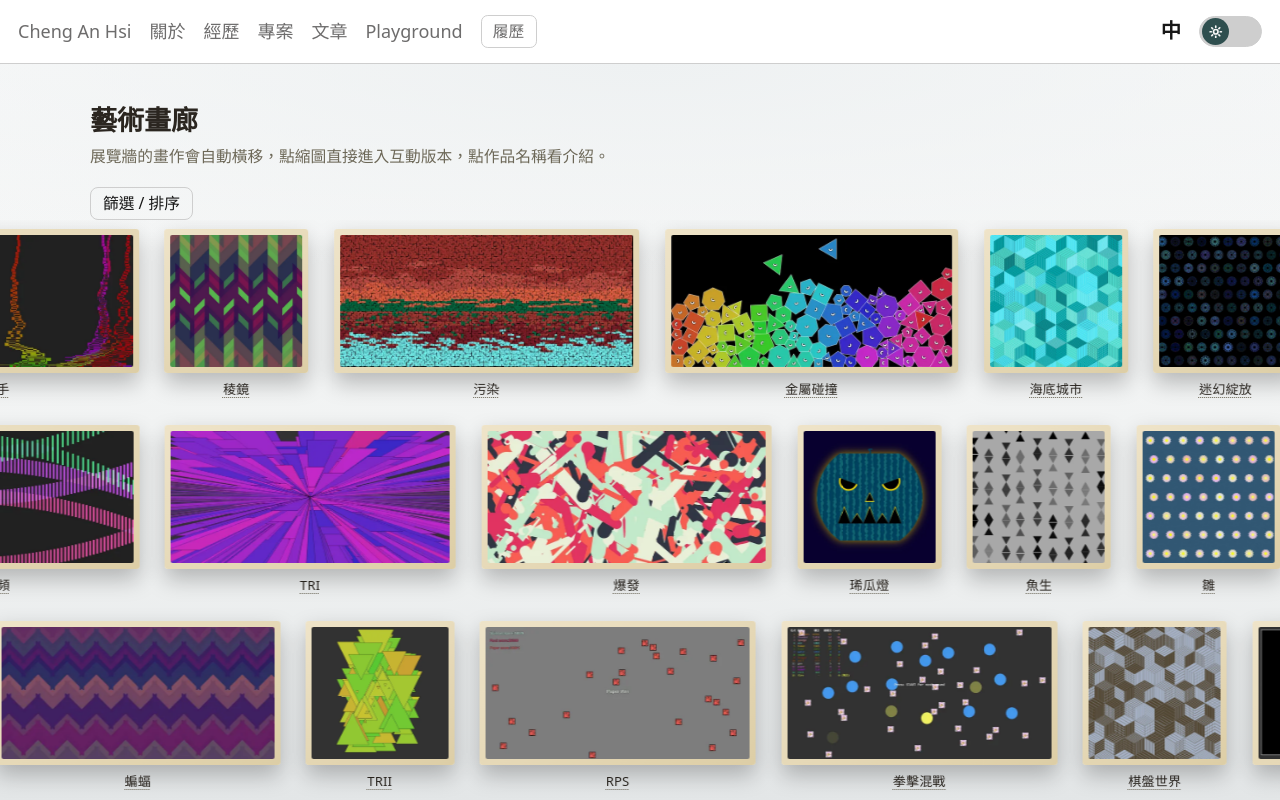
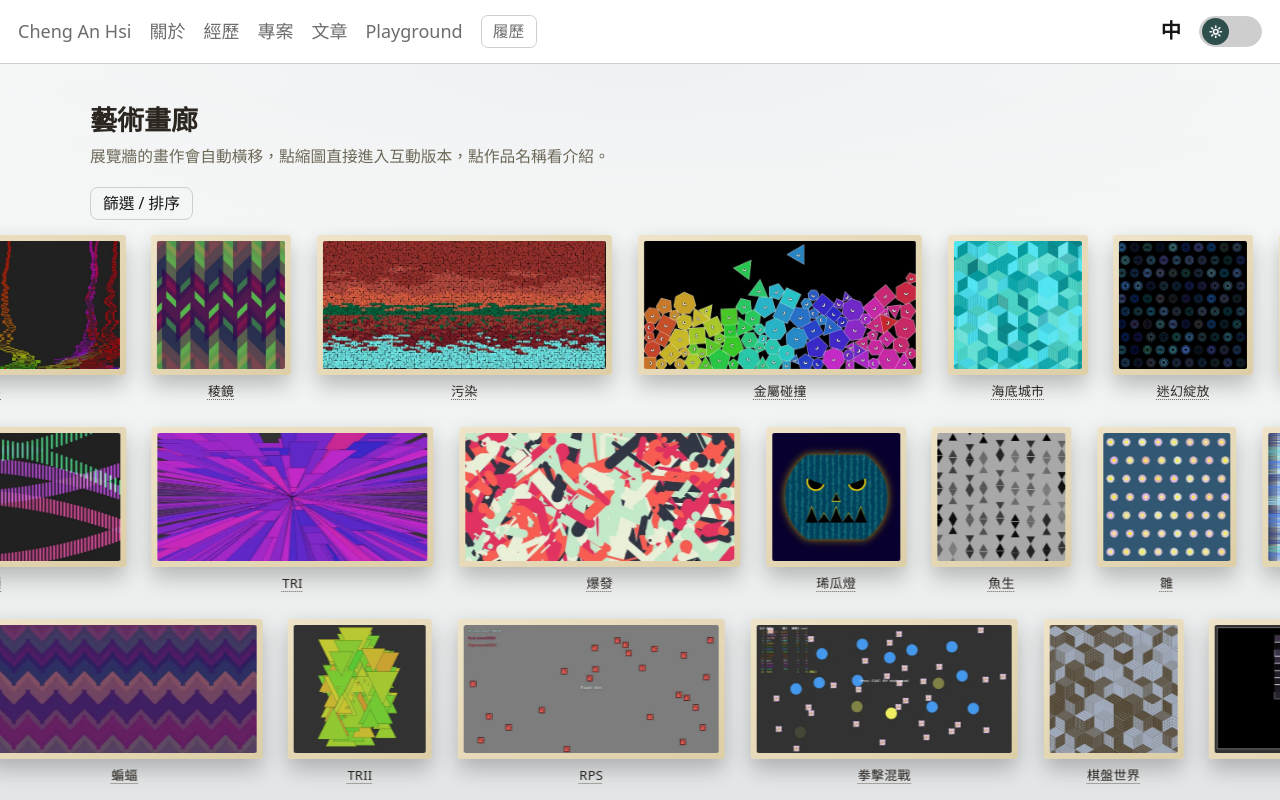
Before and after one commit to AnHsi0714/AnHsi0714.github.io, a React (Vite) app: page /gallery in a window 1280 px wide. Built offline with nearby package versions, Linux system fonts and the light colour scheme; a web font is replaced by a local one.

Commit message:
fix: shrink gallery wall tiles on short tablet viewports so the top row is not clipped

```diff
--- a/src/pages/gallery/GalleryGrid.module.scss
+++ b/src/pages/gallery/GalleryGrid.module.scss
@@ -107,9 +107,24 @@
 }
 
 .wallRow {
-  /* 列高固定吃 vw 換算，不隨高度或 sparse 變動，量測基準才穩定；上限壓低
-     一點是讓三排疊起來在較矮的螢幕也留得住上下留白。 */
+  /* 列高主要吃 vw 換算，不隨 sparse 變動，量測基準才穩定；上限壓低一點是讓
+     三排疊起來在較矮的螢幕也留得住上下留白。
+     另外再用可用高度夾一次：.room 是固定一頁高、.wall 又是 overflow:hidden +
+     置中，三排疊起來比可視高度高時會從上下緣一起被裁掉（實機平板有網址列，
+     橫放時可視高度遠小於 F12 模擬的完整視窗）。可用高度 = 100dvh − navbar −
+     其餘固定開銷（.room 上 padding 2rem + 標題區約 3.9rem + .wall 上下 padding
+     3rem + 兩個列間距最多 3rem，約 12rem，多抓 0.5rem 緩衝），均分給三排後再
+     扣掉每排的標籤區 1.7rem。resize 時 useWallAutoScroll 會重新量測。 */
   --tile-h: clamp(64px, 12vw, 144px);
+
+  /* 高度夾制只給平板以上（寬度過 index.css 的 761px 斷點、且可視高度不是橫放
+     手機那種矮螢幕）。手機維持上面原本的寬度公式，不被高度壓小。 */
+  @media (min-width: 761px) and (min-height: 500px) {
+    --tile-h: min(
+      clamp(64px, 12vw, 144px),
+      max(48px, (100dvh - var(--nav-h, 4rem) - 12.5rem) / 3 - 1.7rem)
+    );
+  }
   display: flex;
   align-items: flex-start;
   height: calc(var(--tile-h) + 1.7rem);
```
